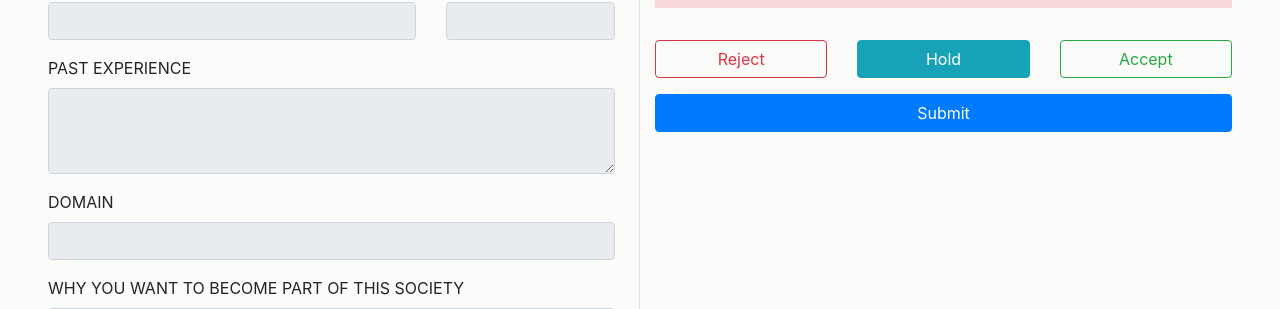
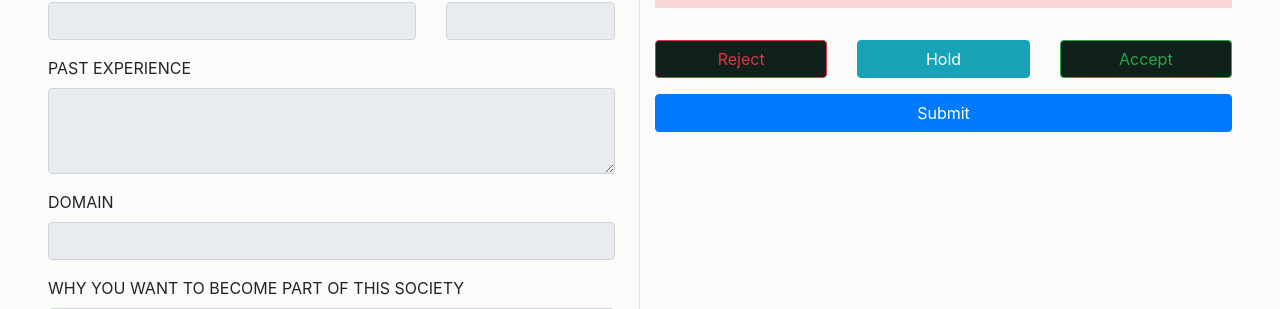
Before and after one commit to SulaimanConain/Recruitersspace, a Flask app: template templates/viewdetails.html in a window 1280 px wide. Shown: the part 385-694 px from the top of the page. Run offline with Flask 2, Linux system fonts and the light colour scheme; the template is opened without the code that fills it, so the values that code supplies are empty; some libraries are stand-ins or nearby versions.

Commit message:
button color

```diff
--- a/static/styles/style.css
+++ b/static/styles/style.css
@@ -46,6 +46,6 @@
   width: 100%;
 }
 
-.btn-usr-reg {
+.form-group button {
   background-color: rgb(16, 32, 27);
 }
```
